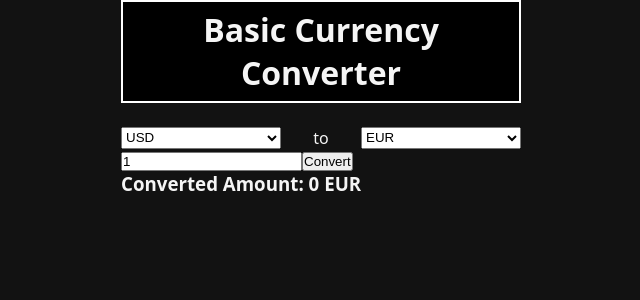
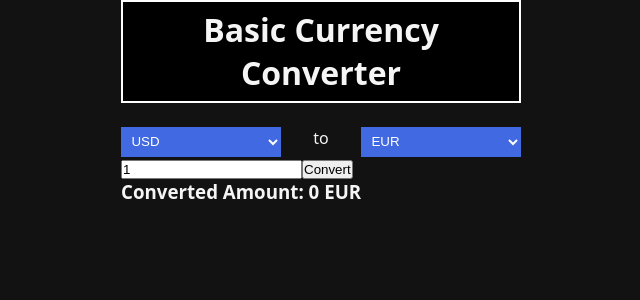
Before and after one commit to Espadv69/Basic-Currency-Converter, a React (Vite) app: page / in a window 1280 px wide. Shown: the top 300 px of the page, without its empty margins (319-959 px from the left). Built offline with nearby package versions, Linux system fonts and the light colour scheme.

Commit message:
Add styles for select elements in CurrencyConverter component for improved appearance

```diff
--- a/src/components/CurrencyConverter.css
+++ b/src/components/CurrencyConverter.css
@@ -7,4 +7,17 @@
 
   display: grid;
   grid-template-columns: 2fr 1fr 2fr;
+
+  select {
+    padding: .4rem;
+
+    border: none;
+
+    color: white;
+    background: royalblue;
+
+    option {
+      color: currentColor;
+    }
+  }
 }
```
